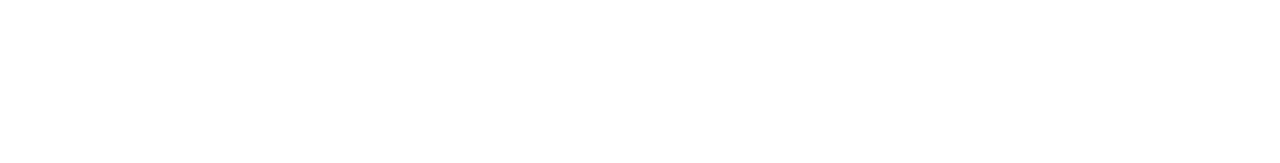
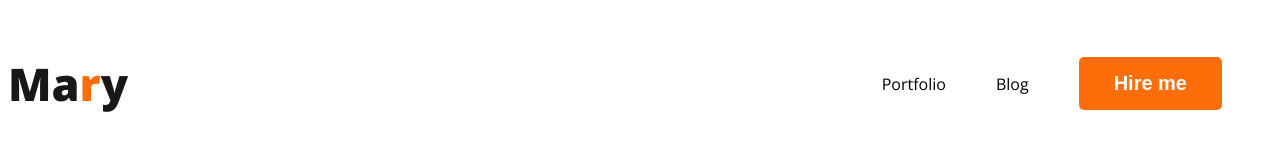
Before and after one commit to Eleas75/webdeveloper-portfolio, a plain HTML site: page index.html in a window 1280 px wide. Drawn offline with nearby package versions, Linux system fonts and the light colour scheme.

Commit message:
nav done

```diff
--- a/index.html
+++ b/index.html
@@ -4,9 +4,21 @@
     <meta charset="UTF-8">
     <meta name="viewport" content="width=device-width, initial-scale=1.0">
     <title>web-developer-portfolio</title>
+    <link rel="preconnect" href="https://fonts.googleapis.com">
+<link rel="preconnect" href="https://fonts.gstatic.com" crossorigin>
+<link href="https://fonts.googleapis.com/css2?family=Open+Sans:wght@400;700;800&display=swap" rel="stylesheet">
+    <link rel="stylesheet" href="styles/portfolio.css">
 </head>
 <body>
     <header>
+        <nav>
+            <h3 class="nav-title">Ma<span class="text-primary">r</span>y</h3>
+            <ul>
+                <li href="">Portfolio</li>
+                <li href="">Blog</li>
+                <li><button class="btn-primary">Hire me</button></li>
+            </ul>
+        </nav>
     </header>
     <main>
 
--- /dev/null
+++ b/styles/portfolio.css
@@ -0,0 +1,39 @@
+
+body {
+    font-family: 'Open Sans', sans-serif;
+}
+.text-primary {
+    color: #FD6E0A;
+}
+.btn-primary {
+    border-radius: 5px;
+background: #FD6E0A;
+border: 0;
+color: white;
+font-size: 20px;
+font-weight: 700;
+padding: 15px 35px;
+}
+
+/* nav related styles */
+nav{
+    display: flex;
+    justify-content: space-between;
+    align-items: center;
+}
+.nav-title {
+    color: var(--Dark-01, #181818);
+
+font-size: 45px;
+font-style: normal;
+font-weight: 800;
+
+}
+nav>ul{
+    display: flex;
+    align-items: center;
+}
+nav li {
+    list-style: none;
+    margin-right: 50px;
+}
```
